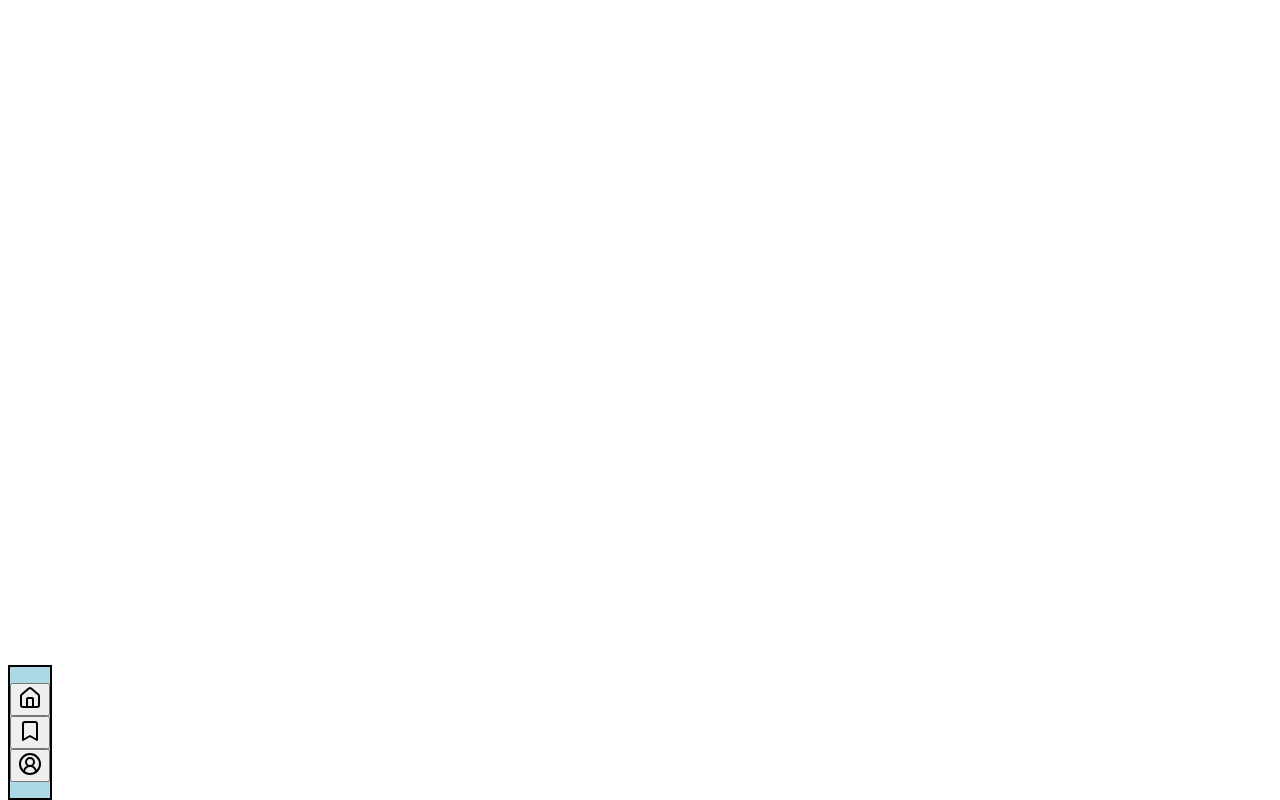
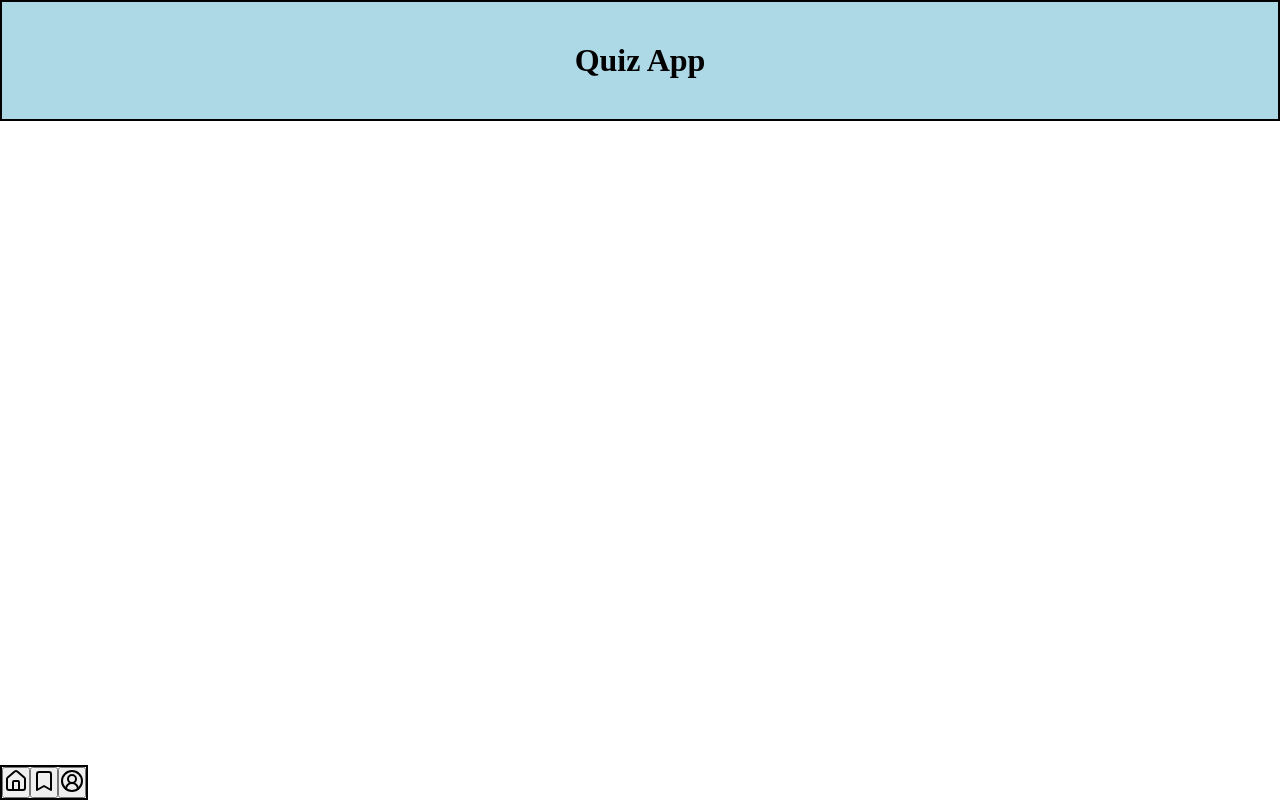
Before and after one commit to dominikmusewitsch/quiz-app, a plain HTML site: page index.html in a window 1280 px wide. Drawn offline with Linux system fonts and the light colour scheme.

Commit message:
adjust footer

```diff
--- a/index.html
+++ b/index.html
@@ -7,19 +7,27 @@
     <link rel="stylesheet" href="styles.css" />
   </head>
   <body>
-    <header></header>
+    <header>
+      <h1>Quiz App</h1>
+    </header>
     <main></main>
     <footer class="footer">
       <nav>
         <ul>
           <li>
-            <button><img src="./assets/house.svg" /></button>
+            <button aria-label="home" class="icon">
+              <img src="./assets/house.svg" />
+            </button>
           </li>
           <li>
-            <button><img src="assets/bookmark.svg" /></button>
+            <button aria-label="saved" class="icon">
+              <img src="assets/bookmark.svg" />
+            </button>
           </li>
           <li>
-            <button><img src="assets/circle-user-round.svg" /></button>
+            <button aria-label="profile" class="icon">
+              <img src="assets/circle-user-round.svg" />
+            </button>
           </li>
         </ul>
       </nav>
--- a/styles.css
+++ b/styles.css
@@ -1,11 +1,34 @@
+* {
+    box-sizing: border-box;
+    margin: 0;
+    padding: 0;
+}
+
+/* header section */
+
+h1 {
+  position: fixed;
+  top: 0%;
+  left: 0%;
+  right: 0%;
+  width: 100%;
+  background-color: lightblue;
+  border: 2px solid black;
+  padding: 5vh;
+  margin: 0%;
+  text-align: center;
+}
+
+/* footer section */
+
 .footer {
   position: fixed;
   bottom: 0;
   border: 2px solid black;
-  background-color: lightblue;
 }
 
 .footer nav ul {
   list-style: none;
-  padding: 0;
-}
+  display: flex;
+  justify-content: space-around;
+  align-items: center;
```
